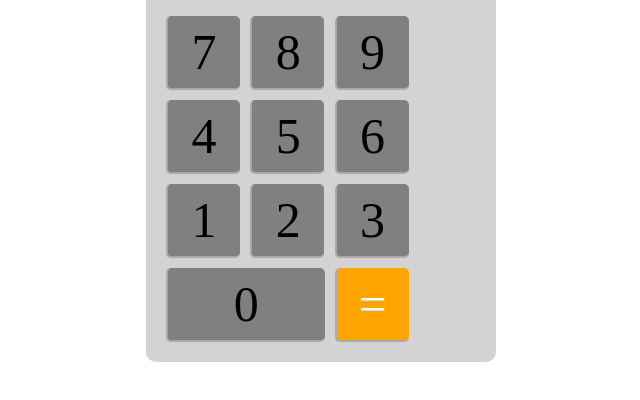
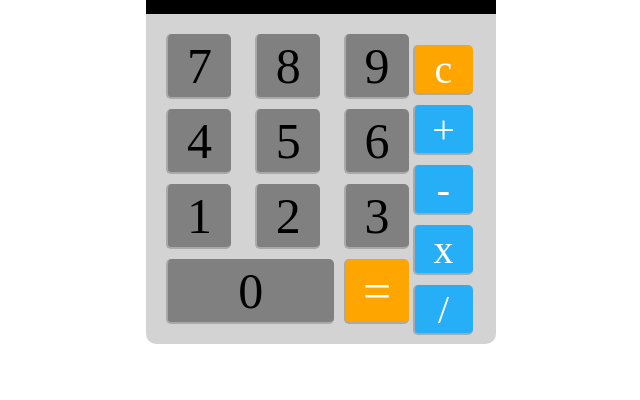
Before and after one commit to MykolaDekusar/htmlcss-simple-calculator, a plain HTML site: page index.html in a window 1280 px wide. Shown: the part 296-696 px from the top of the page, without its empty margins (319-959 px from the left). Drawn offline with Linux system fonts and the light colour scheme; a web font is replaced by a local one.

Commit message:
[;(]Idk anymore

```diff
--- a/css/style.css
+++ b/css/style.css
@@ -43,7 +43,7 @@
 }
 
 .col-1 {
-    display: flex;
+    display: inline-flex;
 
     gap: 10px;
     max-width: 75%;
@@ -55,8 +55,8 @@
 
 
 .button-style {
-    width: 74px;
-    height: 74px;
+    width: 65px;
+    height: 65px;
     background-color: gray;
     border-radius: 5px;
     font-size: 50px;
@@ -66,7 +66,7 @@
 }
 
 .big-button {
-    width: 128px;
+    width: 120px;
     flex-grow: 1;
 }
 
@@ -83,3 +83,24 @@
 .white-text {
     color: white;
 }
+
+.col-2{
+    display: inline-flex;
+    flex-direction: column;
+    gap: 10px;
+
+}
+
+.button-style-right {
+    font-size: 40px;
+    width: 60px;
+    height: 50px;
+    font-family: 'Seven Segment';
+    border-bottom: 2px solid darkgray;
+    border-left: 2px solid darkgray;;
+    border-radius: 5px;
+}
+
+.blue {
+    background-color: rgba(0, 166, 255, 0.82);
+}
--- a/index.html
+++ b/index.html
@@ -29,8 +29,16 @@
                     <div class="button-style big-button center ">0</div>
                     <div class="button-style center orange white-text">=</div>
                 <!-- </div> -->
+            </div>
 
-                </div>
+            <div class="col-2">
+                <div class="button-style-right center orange white-text">c</div>
+                <div class="button-style-right center white-text blue">+</div>
+                <div class="button-style-right center white-text blue">-</div>
+                <div class="button-style-right center white-text blue">x</div>
+                <div class="button-style-right center white-text blue">/</div>
+            </div>
+
 
             </div>
         </div>
```
